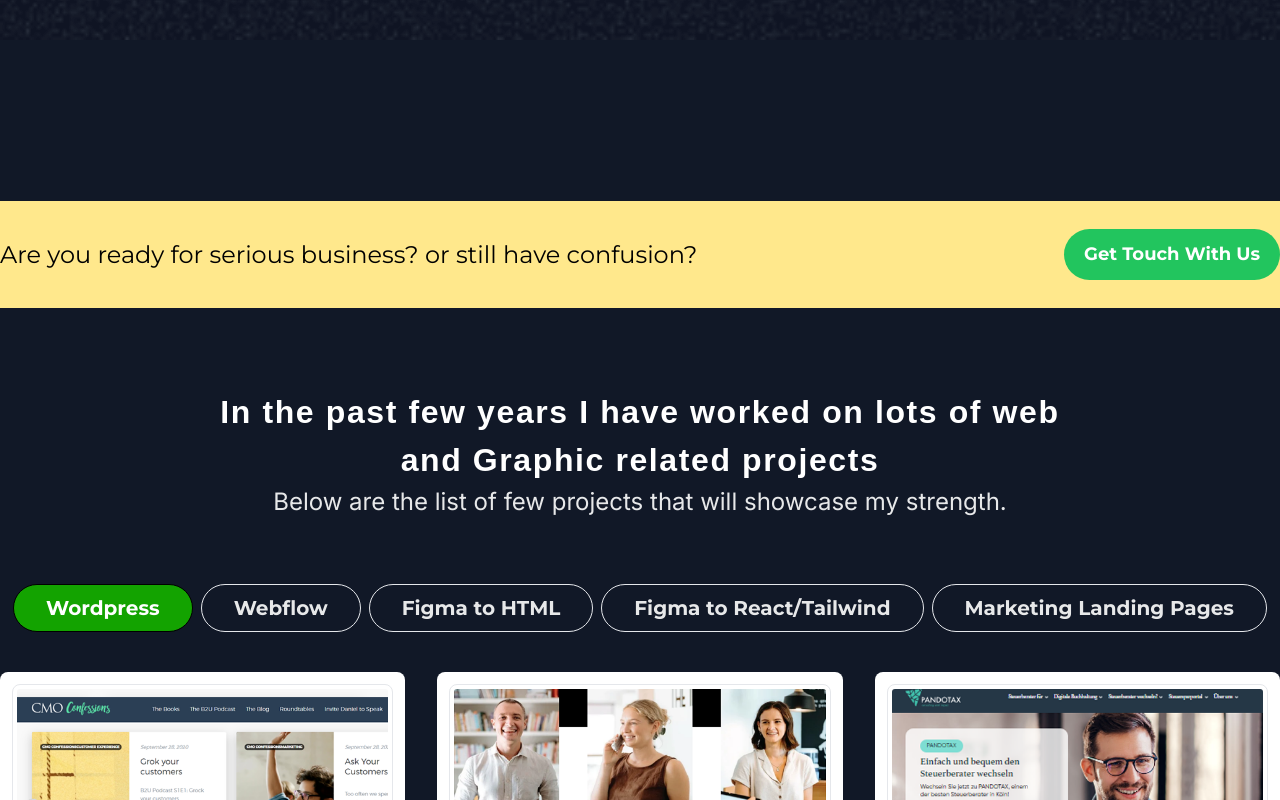
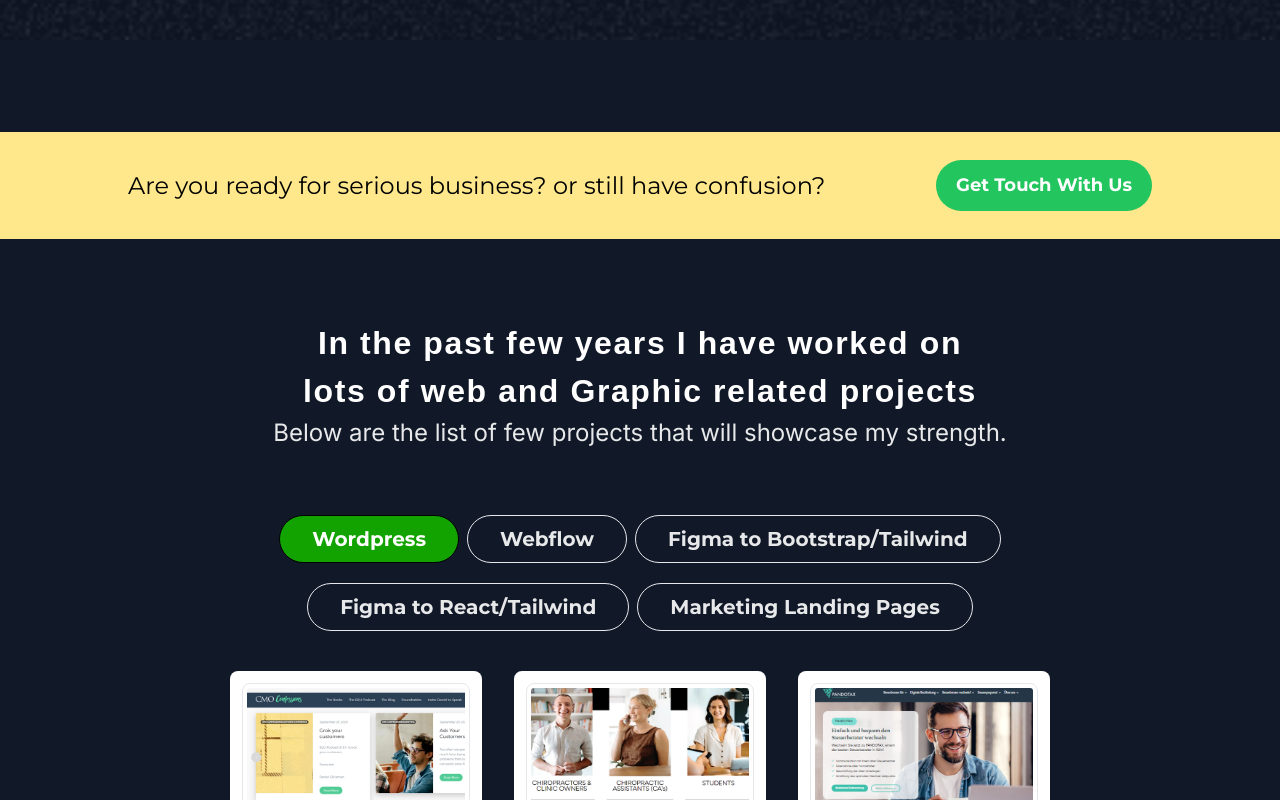
Before and after one commit to Shankarbhatia/Sb-developer, a React (Create React App) app: page / in a window 1280 px wide. Shown: the part 1240-2040 px from the top of the page. Built offline with nearby package versions, Linux system fonts and the light colour scheme; a web font is replaced by a local one.

Commit message:
last changes

```diff
--- a/src/Components/About.jsx
+++ b/src/Components/About.jsx
@@ -36,7 +36,7 @@ tl.from(".expText", {
 
 
   return (
-    <div id='about' className="w-full lg:h-screen">
+    <div id='about' className="w-full ">
     <div ref={aboutContainer} className="container flex justify-between h-auto items-start lg:pt-20 py-10 gap-10 lg:flex-row flex-col lg:px-0  md:px-8 sm:px-6 px-4">
     <div className="expText lg:w-1/2">
       <h2 className="lg:text-[42px] text-white mb-10 text-[32px] md:leading-9 font-extrabold font-Calistogasans">
--- a/src/Components/Skills.jsx
+++ b/src/Components/Skills.jsx
@@ -34,7 +34,7 @@ function Skills() {
             </Tab>
             <Tab
               className={
-                "text-black lg:px-8 px-4 py-2 font-bold text-center rounded-full border lg:text-[20px] text-[14px] text-white/90 hover:bg-[#391d5d] hover:text-white text-white/90 cursor-pointer"
+                "text-black lg:px-8 px-4 py-2 font-bold text-center rounded-full border lg:text-[20px] text-[14px] text-white/90 hover:bg-[#391d5d] hover:text-white  cursor-pointer"
               }
             >
               Webflow
@@ -44,7 +44,7 @@ function Skills() {
                 "text-black lg:px-8 px-4 py-2 font-bold text-center rounded-full border lg:text-[20px] text-[14px] hover:bg-[#391d5d] hover:text-white text-white/90 cursor-pointer"
               }
             >
-              Figma to HTML
+              Figma to Bootstrap/Tailwind
             </Tab>
             <Tab
               className={
--- a/src/index.css
+++ b/src/index.css
@@ -37,8 +37,9 @@ html, body{
   }
 
 .container{
-    max-width: 1280px;
+    max-width: 80%;
     margin: 0 auto;
+
 }
 /* .slick-slide>div {
     margin: 0 10px;
@@ -103,6 +104,9 @@ html, body{
     }
 
     @media (320px <= width <=800px) {
+        .container{
+            max-width: 100%;
+        }
 
         .slick-prev:before,
         .slick-next:before {
```
